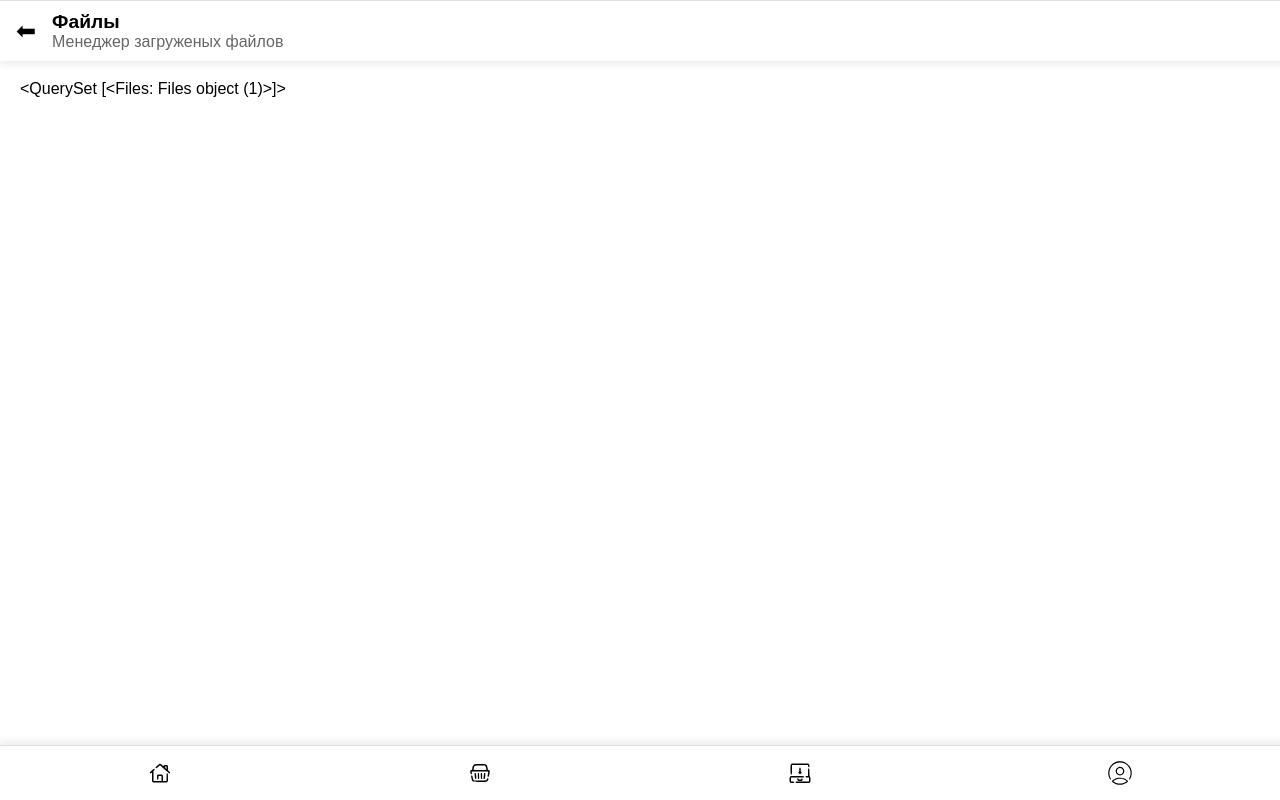
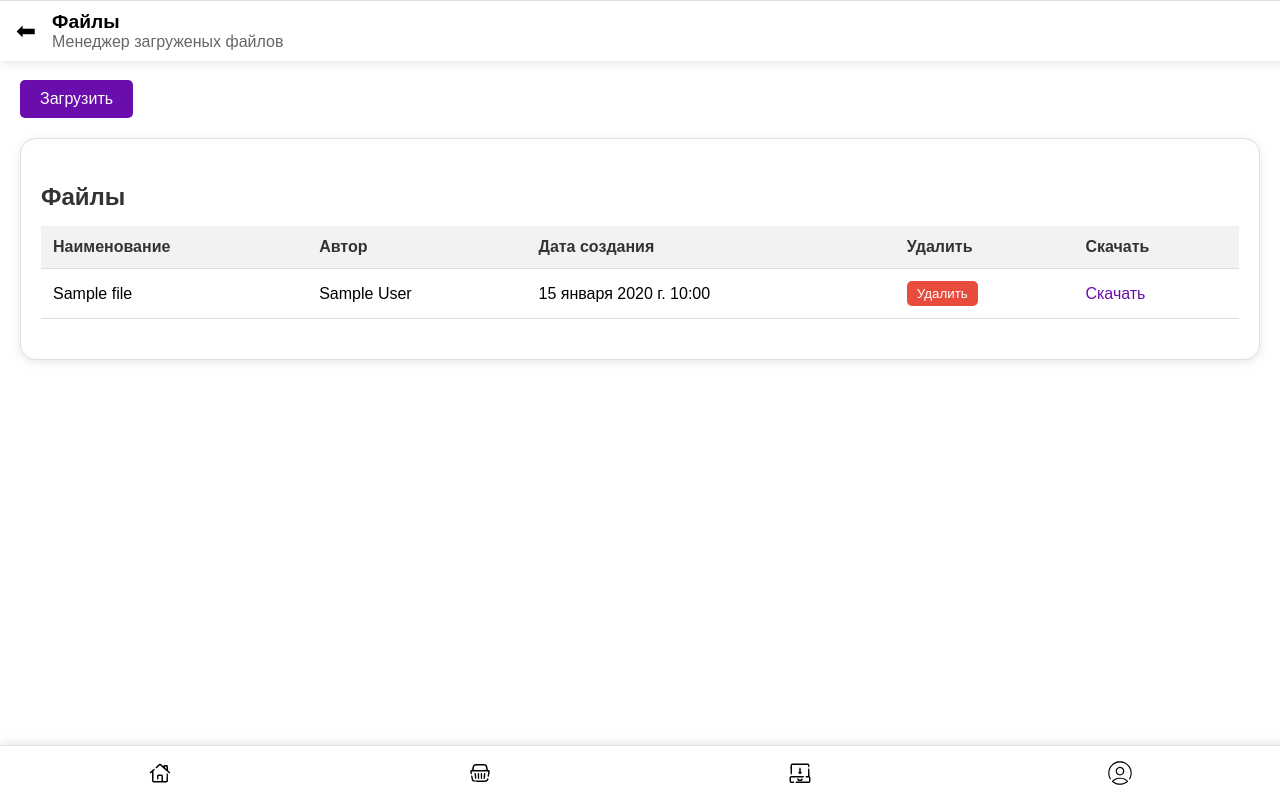
Before and after one commit to MrDexstor/WebGK_R3, a Django app: page /GK/files/ in a window 1280 px wide. Run offline with Django 5.2, Linux system fonts and the light colour scheme; a user stored in the database is signed in; tables that the repository leaves empty hold one stand-in row (values such as "Sample post"); parts of the project's set-up code (start-up, migrations or seed data) failed here and were passed over.

Commit message:
Улучшены шаблоны

```diff
--- /dev/null
+++ b/assets/static/css/files/doc_panel.css
@@ -0,0 +1,82 @@
+.upload-link {
+  display: inline-block;
+  margin-bottom: 20px;
+  padding: 10px 20px;
+  background-color: #6a0dad;
+  color: #fff;
+  text-decoration: none;
+  border-radius: 5px;
+  transition: background-color 0.3s;
+}
+
+.upload-link:hover {
+  background-color: #530b8a;
+}
+
+.table-container {
+  background-color: #fff;
+  border: 1px solid #e0e0e0;
+  border-radius: 16px;
+  box-shadow: 0 2px 10px rgba(0, 0, 0, 0.1);
+  padding: 20px;
+  margin-bottom: 20px;
+  overflow-x: auto;
+}
+
+.table-title {
+  margin-bottom: 15px;
+  font-size: 1.5rem;
+  font-weight: bold;
+  color: #333;
+}
+
+.styled-table {
+  width: 100%;
+  border-collapse: collapse;
+  margin-bottom: 20px;
+}
+
+.styled-table th, .styled-table td {
+  padding: 12px;
+  text-align: left;
+  border-bottom: 1px solid #ddd;
+}
+
+.styled-table th {
+  background-color: #f2f2f2;
+  font-weight: bold;
+  color: #333;
+}
+
+.styled-table tr:nth-child(even) {
+  background-color: #f9f9f9;
+}
+
+.styled-table tr:hover {
+  background-color: #f1f1f1;
+}
+
+.delete-button {
+  background-color: #e74c3c;
+  color: #fff;
+  border: none;
+  padding: 5px 10px;
+  border-radius: 5px;
+  cursor: pointer;
+  transition: background-color 0.3s;
+}
+
+.delete-button:hover {
+  background-color: #c0392b;
+}
+
+.download-link {
+  color: #6a0dad;
+  text-decoration: none;
+  transition: color 0.3s;
+}
+
+.download-link:hover {
+  color: #530b8a;
+  text-decoration: underline;
+}
--- a/assets/templates/Core/blank_template.html
+++ b/assets/templates/Core/blank_template.html
@@ -5,6 +5,7 @@
         <meta name="viewport" content="width=device-width, initial-scale=1.0">
         <title>{{ page.title }}</title>
         <link rel="stylesheet" href="{% static 'css/main.css' %}">
+        {% block css %}{% endblock %}
     </head>
 
     <body>
--- a/assets/templates/files/main.html
+++ b/assets/templates/files/main.html
@@ -1,4 +1,38 @@
 {% extends 'Core/app_template.html' %}
+{% load static %}
+{% block css %}
+        <link rel="stylesheet" href="{% static 'css/files/doc_panel.css' %}">
+{% endblock %}
+
 {% block main_content %}
-{{ files }}
+
+<a href='upload' class="upload-link">Загрузить</a>
+<div class="table-container">
+    <h3 class="table-title">Файлы</h3>
+    <table class="styled-table">
+        <thead>
+            <tr>
+                <th>Наименование</th>
+                <th>Автор</th>
+                <th>Дата создания</th>
+                <th>Удалить</th>
+                <th>Скачать</th>
+            </tr>
+        </thead>
+        <tbody>
+            {% for file in files %}
+            <tr>
+                <td>{{ file.name }}</td>
+                <td>{{ file.author }}</td>
+                <td>{{ file.uploaded_at }}</td>
+                <td><button class="delete-button">Удалить</button></td>
+                <td>
+                    <a href='/GK/files/download/{{ file.file }}' class="download-link">Скачать</a>
+                </td>
+            </tr>
+            {% endfor %}
+        </tbody>
+    </table>
+</div>
+
 {% endblock %}
```
Also changed, not shown: assets/static/css/files/upload.css (added, +41 -0 lines), assets/templates/files/upload.html (+11 -5 lines).
